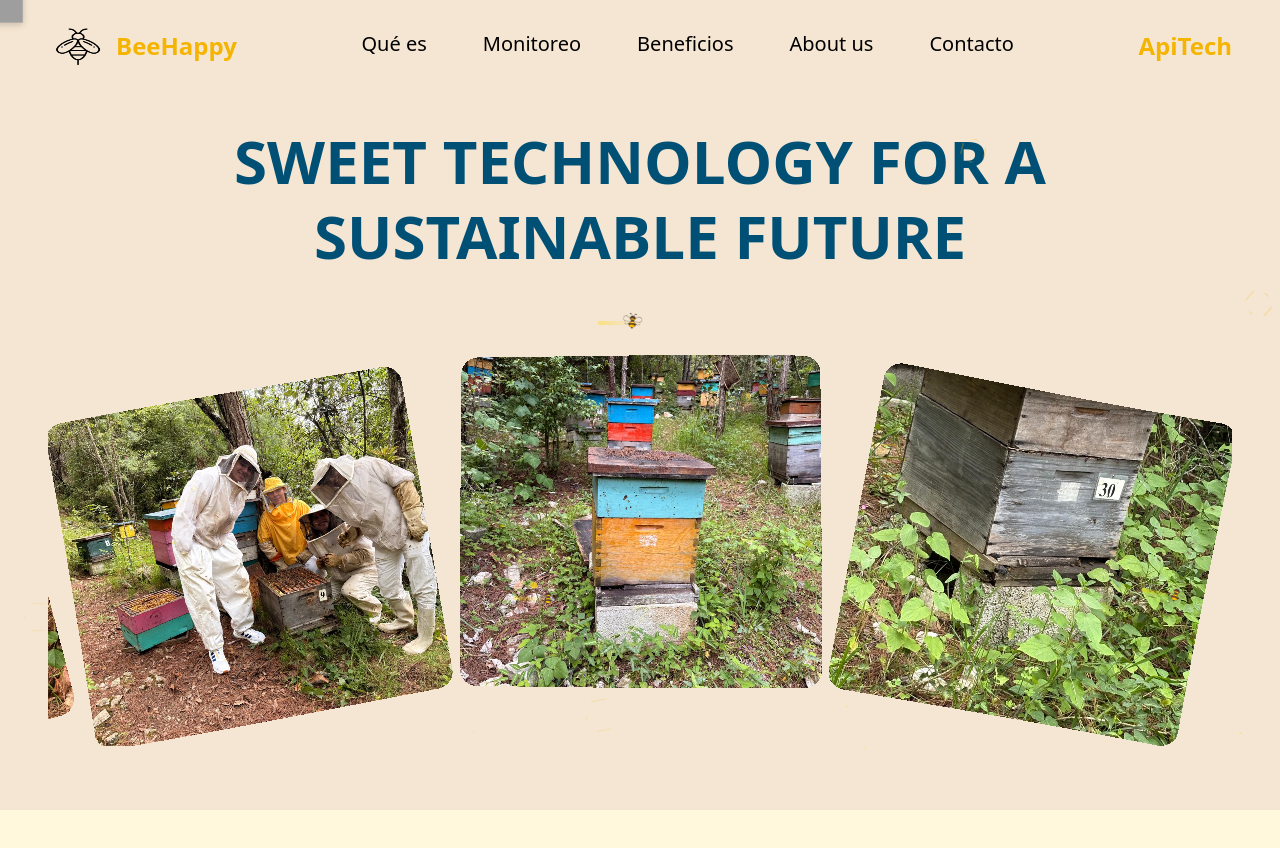
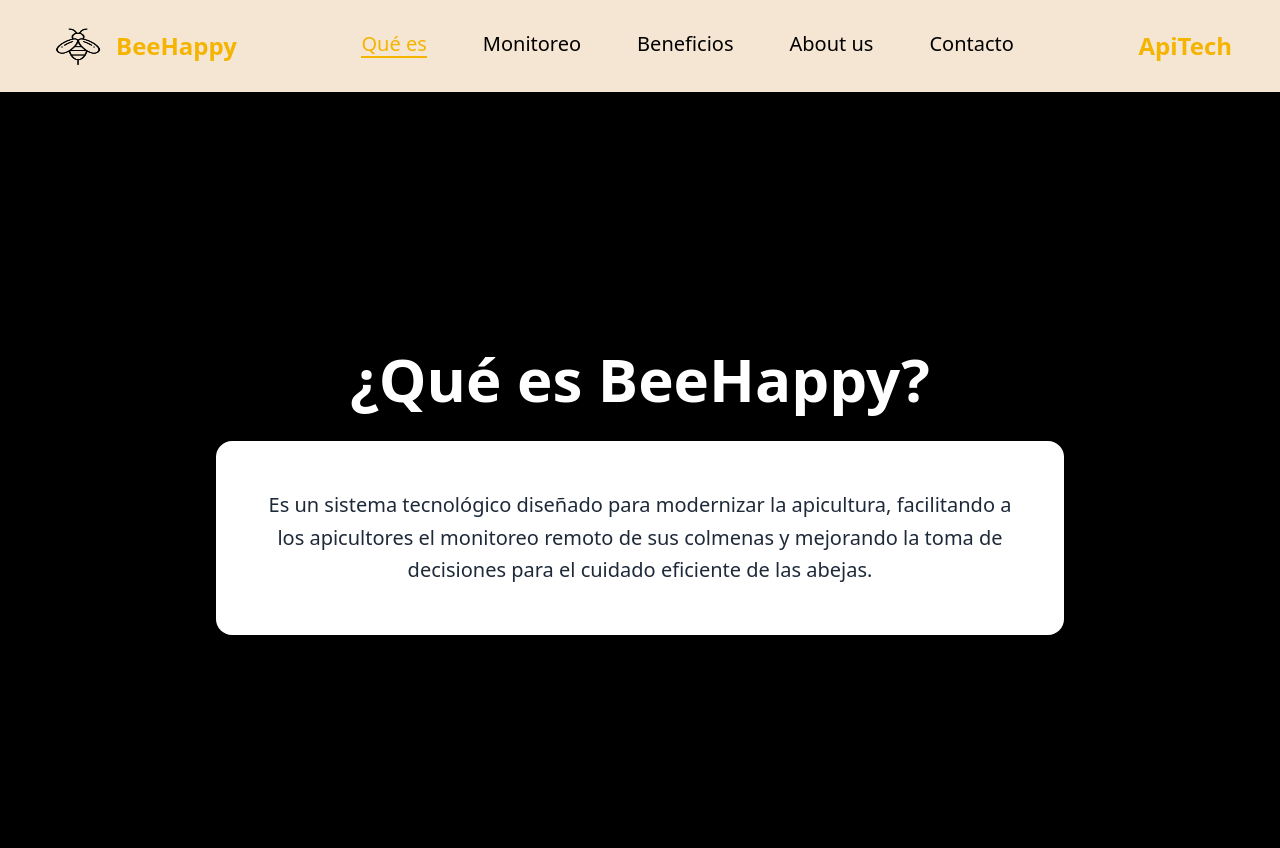
Before and after one commit to CarlosMaroRuiz/beeHappyLanding, a React (Vite) app: page /que-es in a window 1280 px wide. Shown: the top 848 px of the page. Before the commit the page ends 810 px from the top, so only its background shows below. Built offline with nearby package versions, Linux system fonts and the light colour scheme; grey boxes are pictures that could not be loaded.

Commit message:
intentar reparar fondo

```diff
--- a/src/App.jsx
+++ b/src/App.jsx
@@ -1,12 +1,18 @@
+import { BrowserRouter as Router, Routes, Route } from 'react-router-dom'
+import Layout from './components/Layout'
+import IndexPage from "./views/IndexPage"
+import WhatThisPage from "./views/WhatThisPage"
 
-import IndexPage from "./views/IndexPage"
 function App() {
-
-
   return (
-    <>
-      <IndexPage/>
-    </>
+    <Router>
+      <Routes>
+        <Route path="/" element={<Layout />}>
+          <Route index element={<IndexPage />} />
+          <Route path="/que-es" element={<WhatThisPage />} />
+        </Route>
+      </Routes>
+    </Router>
   )
 }
 
--- /dev/null
+++ b/src/components/Layout.jsx
@@ -0,0 +1,15 @@
+import { Outlet } from 'react-router-dom'
+import Header from "../components/index/Header"
+
+const Layout = () => {
+  return (
+    <div className="min-h-screen bg-[#F5E6D3] relative">
+      <Header />
+      <main>
+        <Outlet />
+      </main>
+    </div>
+  )
+}
+
+export default Layout
--- a/src/components/index/Header.jsx
+++ b/src/components/index/Header.jsx
@@ -1,4 +1,5 @@
 import { useState, useEffect } from "react"
+import { Link } from 'react-router-dom'
 import { motion, AnimatePresence } from "framer-motion"
 import Navbar from "./navBar"
 import Logo from "./Logo"
@@ -114,14 +115,16 @@ const Header = () => {
   return (
     <>
       <header className="w-full flex items-center justify-between px-4 sm:px-6 md:px-8 lg:px-12 py-4 relative z-50 bg-[#F5E6D3]">
-        <Logo/>
+        <Link to="/" onClick={closeMenu}>
+          <Logo/>
+        </Link>
 
         {/* Desktop Navigation */}
         <div className="hidden lg:block">
           <Navbar onLinkClick={closeMenu} />
         </div>
 
-        {/* Mobile Menu Button - Reemplaza ApiTech en móviles */}
+        {/* Mobile Menu Button */}
         <button
           className="lg:hidden relative z-50 p-3 focus:outline-none focus:ring-2 focus:ring-[#F4B400] focus:ring-opacity-50 rounded-lg transition-colors hover:bg-[#F4B400] hover:bg-opacity-10"
           onClick={toggleMenu}
@@ -203,49 +206,18 @@ const Header = () => {
                   className="mb-8 text-center"
                   variants={itemVariants}
                 >
-                  <Logo />
+                  <Link to="/" onClick={closeMenu}>
+                    <Logo />
+                  </Link>
                 </motion.div>
 
                 {/* Navigation Links */}
-                <motion.nav
+                <motion.div
                   className="flex flex-col space-y-2"
                   variants={containerVariants}
                 >
-                  {[
-                    { href: "#que-es", text: "Qué es" },
-                    { href: "#monitoreo", text: "Monitoreo" },
-                    { href: "#beneficios", text: "Beneficios" },
-                    { href: "#about", text: "About us" },
-                    { href: "#contacto", text: "Contacto" }
-                  ].map((link, index) => (
-                    <motion.a
-                      key={link.href}
-                      href={link.href}
-                      className="text-[#005076] text-lg font-medium py-4 px-4 rounded-xl hover:bg-[#F4B400] hover:bg-opacity-20 transition-all duration-300 border-l-4 border-transparent hover:border-[#F4B400] group"
-                      onClick={(e) => {
-                        e.preventDefault()
-                        closeMenu()
-                        // Scroll suave a la sección
-                        setTimeout(() => {
-                          const element = document.querySelector(link.href)
-                          if (element) {
-                            element.scrollIntoView({ behavior: 'smooth' })
-                          }
-                        }, 300)
-                      }}
-                      variants={itemVariants}
-                      whileHover={{
-                        scale: 1.02,
-                        x: 8
-                      }}
-                      whileTap={{ scale: 0.98 }}
-                    >
-                      <span className="group-hover:translate-x-1 transition-transform duration-300 inline-block">
-                        {link.text}
-                      </span>
-                    </motion.a>
-                  ))}
-                </motion.nav>
+                  <Navbar isMobile={true} onLinkClick={closeMenu} />
+                </motion.div>
 
                 {/* CTA Button en móvil */}
                 <motion.div
--- a/src/components/index/navBar.jsx
+++ b/src/components/index/navBar.jsx
@@ -1,77 +1,77 @@
+import { Link, useLocation } from 'react-router-dom'
+
 const Navbar = ({ isMobile = false, onLinkClick }) => {
+  const location = useLocation()
+
   const linkClass = isMobile
     ? "text-[#005076] text-xl font-medium py-3 px-4 rounded-lg hover:bg-[#F4B400] hover:bg-opacity-20 transition-colors border-b border-[#005076] border-opacity-20 block"
     : "hover:text-[#F4B400] transition-colors duration-200 relative after:content-[''] after:absolute after:w-0 after:h-0.5 after:bottom-0 after:left-0 after:bg-[#F4B400] after:transition-all after:duration-300 hover:after:w-full"
+
+  const activeLinkClass = "text-[#F4B400] after:w-full"
 
   const containerClass = isMobile
     ? "flex flex-col space-y-6"
     : "flex flex-col lg:flex-row gap-4 lg:gap-8 xl:gap-14 text-base lg:text-lg xl:text-xl px-2 pb-1"
 
-  const handleClick = (href) => {
+  const handleClick = () => {
     if (onLinkClick) {
       onLinkClick()
     }
-    // Aquí puedes agregar lógica de scroll suave si usas anclas
-    if (href.startsWith('#')) {
-      const element = document.querySelector(href)
-      if (element) {
-        element.scrollIntoView({ behavior: 'smooth' })
-      }
+  }
+
+  const handleScrollClick = (sectionId) => {
+    handleClick()
+    // Si estamos en la página principal, hacer scroll
+    if (location.pathname === '/') {
+      setTimeout(() => {
+        const element = document.querySelector(sectionId)
+        if (element) {
+          element.scrollIntoView({ behavior: 'smooth' })
+        }
+      }, 100)
+    } else {
+      // Si no estamos en la página principal, navegar a home y luego hacer scroll
+      window.location.href = `/${sectionId}`
     }
   }
 
   return (
     <nav className={containerClass}>
-      <a
-        href="#que-es"
-        className={linkClass}
-        onClick={(e) => {
-          e.preventDefault()
-          handleClick('#que-es')
-        }}
+      <Link
+        to="/que-es"
+        className={`${linkClass} ${location.pathname === '/que-es' && !isMobile ? activeLinkClass : ''}`}
+        onClick={handleClick}
       >
         Qué es
-      </a>
-      <a
-        href="#monitoreo"
+      </Link>
+
+      <button
         className={linkClass}
-        onClick={(e) => {
-          e.preventDefault()
-          handleClick('#monitoreo')
-        }}
+        onClick={() => handleScrollClick('#monitoreo')}
       >
         Monitoreo
-      </a>
-      <a
-        href="#beneficios"
+      </button>
+
+      <button
         className={linkClass}
-        onClick={(e) => {
-          e.preventDefault()
-          handleClick('#beneficios')
-        }}
+        onClick={() => handleScrollClick('#beneficios')}
       >
         Beneficios
-      </a>
-      <a
-        href="#about"
+      </button>
+
+      <button
         className={linkClass}
-        onClick={(e) => {
-          e.preventDefault()
-          handleClick('#about')
-        }}
+        onClick={() => handleScrollClick('#about')}
       >
         About us
-      </a>
-      <a
-        href="#contacto"
+      </button>
+
+      <button
         className={linkClass}
-        onClick={(e) => {
-          e.preventDefault()
-          handleClick('#contacto')
-        }}
+        onClick={() => handleScrollClick('#contacto')}
       >
         Contacto
-      </a>
+      </button>
     </nav>
   );
 };
--- /dev/null
+++ b/src/components/whatThis/HeroSection.jsx
@@ -0,0 +1,56 @@
+import { motion } from "framer-motion"
+
+const HeroSection = () => {
+  return (
+    <div className="relative h-screen flex items-center justify-center">
+      {/* Background Image - MÉTODO CORRECTO */}
+      <img
+        src="/img/whatThis/WhatThisBackground.png"
+        alt="Panal de abejas - BeeHappy"
+        className="absolute inset-0 w-full h-full object-cover z-0"
+        onError={(e) => {
+          console.log('Error loading image:', e.target.src);
+          console.log('Trying to load from:', window.location.origin + '/img/whatThis/WhatThisBackground.png');
+          // Mostrar el fallback ocultando la imagen
+          e.target.style.display = 'none';
+        }}
+        onLoad={() => {
+          console.log('Image loaded successfully');
+        }}
+      />
+
+      {/* Fallback background con gradiente si la imagen no carga */}
+      <div className="absolute inset-0 bg-gradient-to-br from-[#F4B400] via-[#E6A000] to-[#D4940A] z-0"></div>
+
+      {/* Overlay oscuro para mejorar legibilidad */}
+      <div className="absolute inset-0 bg-black bg-opacity-40 z-10"></div>
+
+      {/* Contenido principal */}
+      <div className="relative z-20 max-w-4xl mx-auto px-6 text-center">
+        <motion.h1
+          className="text-4xl md:text-6xl font-bold text-white mb-8"
+          initial={{ opacity: 0, y: -30 }}
+          animate={{ opacity: 1, y: 0 }}
+          transition={{ duration: 0.8, delay: 0.3 }}
+        >
+          ¿Qué es BeeHappy?
+        </motion.h1>
+
+        <motion.div
+          className="bg-white bg-opacity-90 backdrop-blur-sm rounded-2xl p-8 md:p-12 shadow-2xl"
+          initial={{ opacity: 0, scale: 0.9 }}
+          animate={{ opacity: 1, scale: 1 }}
+          transition={{ duration: 0.8, delay: 0.6 }}
+        >
+          <p className="text-lg md:text-xl text-gray-800 leading-relaxed font-medium">
+            Es un sistema tecnológico diseñado para modernizar la apicultura, facilitando a los
+            apicultores el monitoreo remoto de sus colmenas y mejorando la toma de decisiones para
+            el cuidado eficiente de las abejas.
+          </p>
+        </motion.div>
+      </div>
+    </div>
+  )
+}
+
+export default HeroSection
--- a/src/views/IndexPage.jsx
+++ b/src/views/IndexPage.jsx
@@ -1,32 +1,25 @@
 import { motion } from "framer-motion"
-import Header from "../components/index/Header"
 import HeroSection from "../components/index/HeroSection"
 import BackgroundEffects from "../components/index/BackgroundEffects"
 import {
   containerVariants,
-  headerVariants,
   heroVariants
 } from "../components/index/animationVariants"
 
 const IndexPage = () => {
   return (
     <motion.div
-      className="min-h-screen bg-[#F5E6D3] relative overflow-hidden"
+      className="relative overflow-hidden"
       variants={containerVariants}
       initial="hidden"
       animate="visible"
     >
-      {/* Header responsive */}
-      <motion.div variants={headerVariants}>
-        <Header/>
-      </motion.div>
-
       {/* Main content responsive */}
-      <main className="pb-8 sm:pb-12 md:pb-16">
+      <div className="pb-8 sm:pb-12 md:pb-16">
         <motion.div variants={heroVariants}>
           <HeroSection/>
         </motion.div>
-      </main>
+      </div>
 
       {/* Background effects - se ajustan automáticamente */}
       <BackgroundEffects />
--- /dev/null
+++ b/src/views/WhatThisPage.jsx
@@ -0,0 +1,19 @@
+import { motion } from "framer-motion"
+import HeroSection from "../components/whatThis/HeroSection"
+
+
+const WhatThisPage = () => {
+  return (
+    <motion.div
+      className="relative min-h-screen overflow-hidden"
+      initial={{ opacity: 0 }}
+      animate={{ opacity: 1 }}
+      transition={{ duration: 0.8 }}
+    >
+      <HeroSection />
+    </motion.div>
+  )
+}
+
+
+export default WhatThisPage
--- a/src/views/what=this.jsx
+++ /dev/null
@@ -1,8 +0,0 @@
-const WhatThisPage = () =>{
-
-    return <div>
-        <h1>Que es pagina</h1>
-    </div>
-}
-
-export default WhatThisPage
```
Also changed, not shown: public/img/whatThis/WhatThisBackground.png (added).
